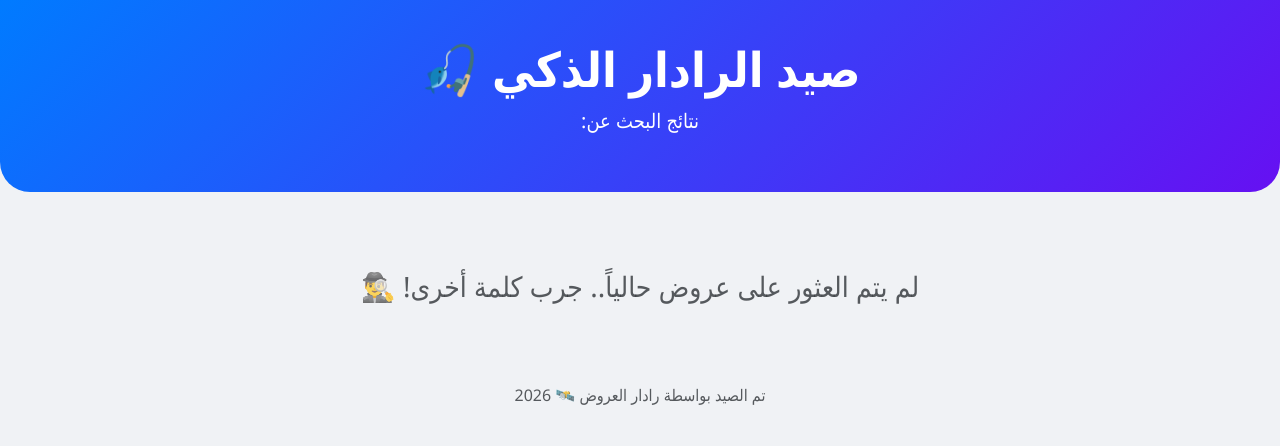
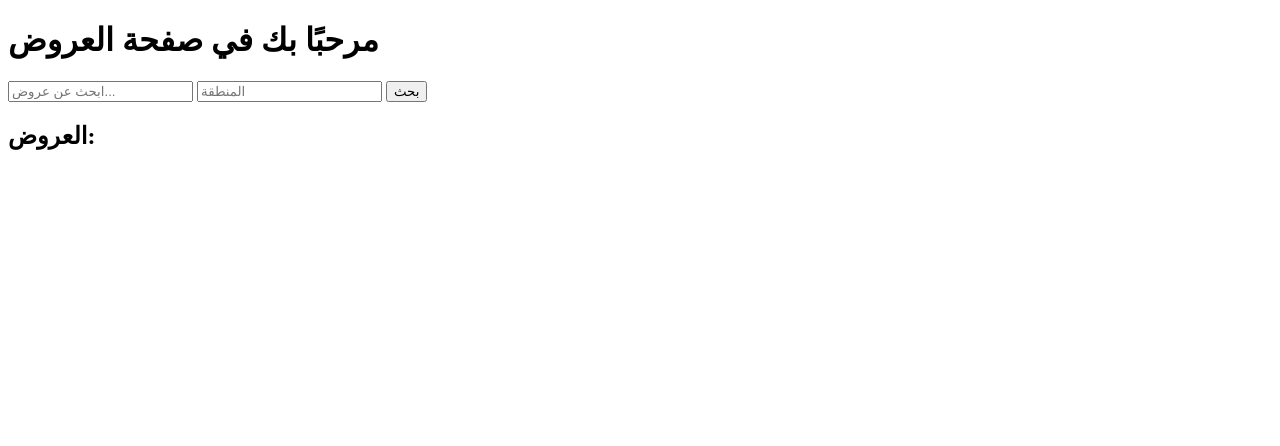
Before and after one commit to anazzal932-arch/deals-radar, a FastAPI app: page / in a window 1280 px wide. Shown: the top 446 px of the page. Run offline with FastAPI, Linux system fonts and the light colour scheme.

Commit message:
Update index.html

```diff
--- a/templates/index.html
+++ b/templates/index.html
@@ -1,58 +1,24 @@
 <!DOCTYPE html>
-<html lang="ar" dir="rtl">
+<html lang="ar">
 <head>
     <meta charset="UTF-8">
     <meta name="viewport" content="width=device-width, initial-scale=1.0">
-    <title>رادار العروض الأردني 🛰️</title>
-    <link href="https://cdn.jsdelivr.net/npm/bootstrap@5.3.0/dist/css/bootstrap.min.css" rel="stylesheet">
-    <style>
-        body { background-color: #f0f2f5; font-family: 'Segoe UI', Tahoma, Geneva, Verdana, sans-serif; }
-        .dashboard-header { background: linear-gradient(135deg, #007bff, #6610f2); color: white; padding: 40px 0; margin-bottom: 30px; border-bottom-left-radius: 30px; border-bottom-right-radius: 30px; }
-        .card { border: none; border-radius: 15px; transition: 0.3s; box-shadow: 0 4px 6px rgba(0,0,0,0.1); }
-        .card:hover { transform: translateY(-5px); box-shadow: 0 12px 20px rgba(0,0,0,0.15); }
-        .price-badge { background-color: #e7f9ee; color: #28a745; font-weight: bold; padding: 5px 15px; border-radius: 20px; font-size: 1.1rem; }
-        .source-tag { font-size: 0.85rem; color: #6c757d; }
-    </style>
+    <title>العروض</title>
 </head>
 <body>
-
-    <div class="dashboard-header text-center">
-        <div class="container">
-            <h1 class="display-5 fw-bold">صيد الرادار الذكي 🎣</h1>
-            <p class="lead">نتائج البحث عن: <span class="badge bg-warning text-dark">{{ query }}</span></p>
-        </div>
+    <h1>مرحبًا بك في صفحة العروض</h1>
+    <form action="/best-deal" method="get">
+        <input type="text" name="query" placeholder="ابحث عن عروض...">
+        <input type="text" name="region" placeholder="المنطقة">
+        <button type="submit">بحث</button>
+    </form>
+    <div>
+        <h2>العروض:</h2>
+        <ul>
+            {% for deal in deals %}
+                <li>{{ deal }}</li>
+            {% endfor %}
+        </ul>
     </div>
-
-    <div class="container">
-        <div class="row">
-            {% for item in results %}
-            <div class="col-md-6 col-lg-4 mb-4">
-                <div class="card h-100">
-                    <div class="card-body d-flex flex-column">
-                        <h5 class="card-title fw-bold mb-3">{{ item['المنتج 🛒'] }}</h5>
-
-                        <div class="d-flex justify-content-between align-items-center mb-3">
-                            <span class="price-badge">{{ item['السعر 💰'] }}</span>
-                            <span class="source-tag">🏛️ {{ item['المصدر 🏛️'] }}</span>
-                        </div>
-
-                        <div class="mt-auto">
-                            <a href="{{ item['الرابط 🔗'] }}" target="_blank" class="btn btn-primary w-100 rounded-pill">انتقال للعرض 🚀</a>
-                        </div>
-                    </div>
-                </div>
-            </div>
-            {% else %}
-            <div class="col-12 text-center py-5">
-                <h3 class="text-muted">لم يتم العثور على عروض حالياً.. جرب كلمة أخرى! 🕵️‍♂️</h3>
-            </div>
-            {% endfor %}
-        </div>
-    </div>
-
-    <footer class="text-center py-4 text-muted">
-        <p>تم الصيد بواسطة رادار العروض 🛰️ 2026</p>
-    </footer>
-
 </body>
 </html>
```
